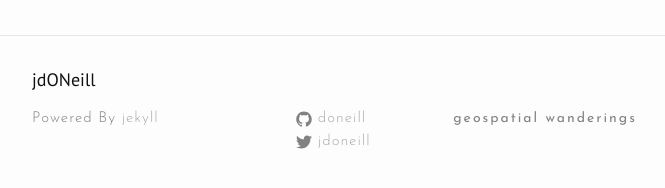
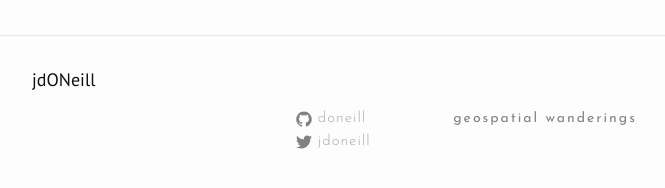
Before and after one commit to doneill/doneill.github.io, a Jekyll site: the page built from index.html, in a window 1280 px wide. Shown: the part 317-505 px from the top of the page, without its empty margins (238-903 px from the left). Built offline with Jekyll 4.4.1, drawn with Linux system fonts in a browser that asks for light colours; nearby versions of some CDN libraries; the list of posts is cut into pages by our own code.

Commit message:
remove powered reference

```diff
--- a/_includes/footer.html
+++ b/_includes/footer.html
@@ -7,7 +7,7 @@
     <div class="footer-col-wrapper">
       <div class="footer-col footer-col-1">
         <ul class="contact-list footer-content">
-          <li>Powered By <a href="https://jekyllrb.com/">jekyll</a></li>
+
         </ul>
       </div>
 
```
